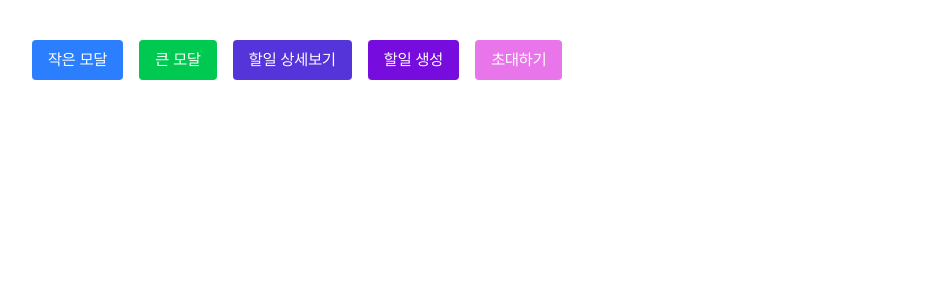
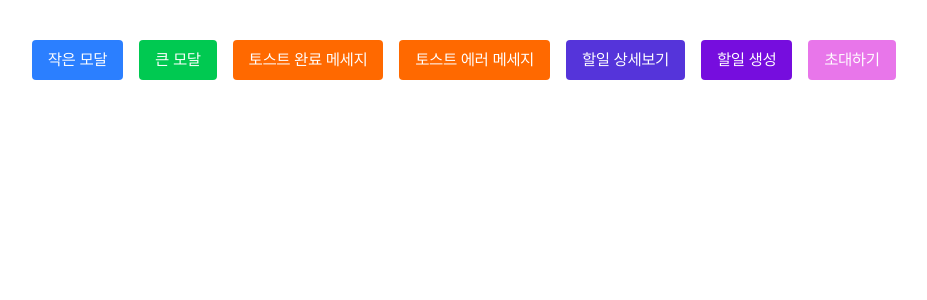
Before and after one commit to Mobee-414/21-Sprint-2Team_Taskify, a Next.js app: page /test in a window 1280 px wide. Shown: the top 300 px of the page, without its empty margins (8-935 px from the left). Built offline with nearby package versions, Linux system fonts and the light colour scheme.

Commit message:
✨ feat: 토스트 알림 기능 도입 및 전역 Provider 설정

```diff
--- a/package.json
+++ b/package.json
@@ -18,6 +18,7 @@
     "react-datepicker": "^9.1.0",
     "react-dom": "19.2.3",
     "react-hook-form": "^7.71.1",
+    "react-hot-toast": "^2.6.0",
     "zod": "^4.3.6"
   },
   "devDependencies": {
--- /dev/null
+++ b/src/contexts/ToastProvider.tsx
@@ -0,0 +1,39 @@
+import toast, { Toaster } from "react-hot-toast";
+
+const baseStyle = {
+  maxWidth: "500px",
+  fontSize: "var(--text-md)",
+  color: "var(--color-black-dark)",
+  padding: "12px 20px",
+  borderRadius: "8px",
+  background: "var(--color-white)",
+  boxShadow: "0 4px 12px rgba(0, 0, 0, 0.1)",
+};
+
+export const showToast = {
+  success: (message: string) =>
+    toast.success(`${message} 🎉`, {
+      duration: 2000,
+      icon: null,
+    }),
+  error: (message: string) =>
+    toast.error(`${message} 🚨`, {
+      duration: 5000,
+      icon: null,
+    }),
+};
+
+export const ToastProvider = () => {
+  return (
+    <Toaster
+      containerStyle={{
+        zIndex: 9999,
+      }}
+      position="top-center"
+      reverseOrder={false}
+      toastOptions={{
+        style: baseStyle,
+      }}
+    />
+  );
+};
--- a/src/pages/_app.tsx
+++ b/src/pages/_app.tsx
@@ -4,6 +4,7 @@ import { AuthProvider } from "@/contexts/AuthProvider";
 import Head from "next/head";
 import { useState } from "react";
 import { QueryClient, QueryClientProvider } from "@tanstack/react-query";
+import { ToastProvider } from "@/contexts/ToastProvider";
 
 export default function App({ Component, pageProps }: AppProps) {
   const [queryClient] = useState(() => new QueryClient());
@@ -47,6 +48,7 @@ export default function App({ Component, pageProps }: AppProps) {
       <QueryClientProvider client={queryClient}>
         <AuthProvider>
           <Component {...pageProps} />
+          <ToastProvider />
         </AuthProvider>
       </QueryClientProvider>
     </>
--- a/src/pages/test.tsx
+++ b/src/pages/test.tsx
@@ -8,6 +8,7 @@ import InviteModal from "@/components/modals/InviteModal";
 import ConfirmModal from "@/components/modals/ConfirmModal";
 import { CardDetailType } from "@/types/card.type";
 import { useCardDelete } from "@/hooks/useCardDelete";
+import { showToast } from "@/contexts/ToastProvider";
 
 export default function ModalTestPage() {
   const [openSmall, setOpenSmall] = useState(false);
@@ -113,7 +114,20 @@ export default function ModalTestPage() {
         큰 모달
       </button>
 
-      {/* 작은 모달 */}
+      <button
+        className="rounded bg-orange-500 px-4 py-2 text-white"
+        onClick={() => showToast.success("완료메세지 쏼라쏼라!")}
+      >
+        토스트 완료 메세지
+      </button>
+
+      <button
+        className="rounded bg-orange-500 px-4 py-2 text-white"
+        onClick={() => showToast.error("에러메세지 쏼라쏼라!")}
+      >
+        토스트 에러 메세지
+      </button>
+
       <BaseModal
         isOpen={openSmall}
         onClose={() => setOpenSmall(false)}
```
